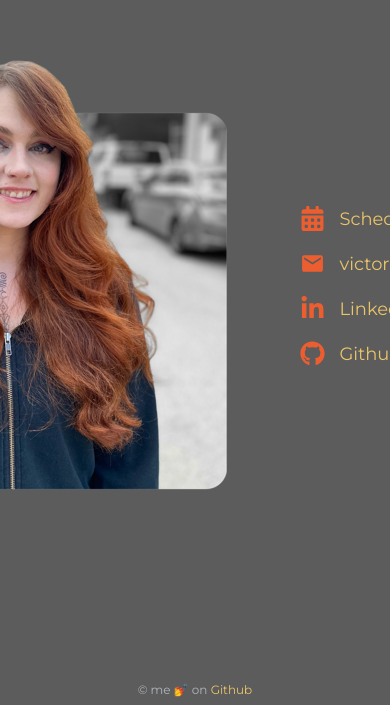
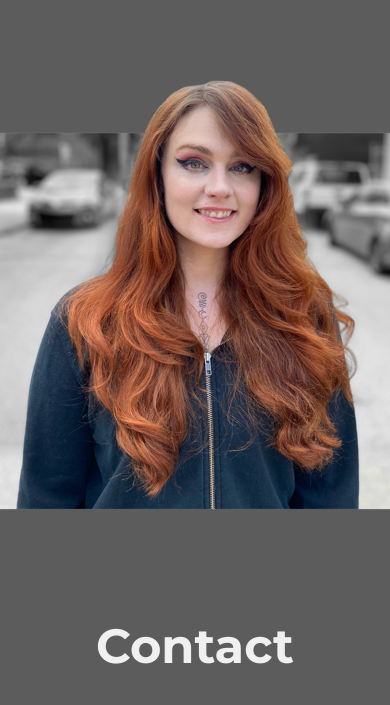
Before and after one commit to PapaJohnsGarlicSauce/PapaJohnsGarlicSauce.github.io, a React (Create React App) app: page /contact in a window 390 px wide. Shown: the part 139-844 px from the top of the page. Built offline with nearby package versions, Linux system fonts and the light colour scheme.

Commit message:
Start fixing mobile design

```diff
--- a/src/App.scss
+++ b/src/App.scss
@@ -8,6 +8,12 @@
   min-height: 100vh;
   color: $main-text-light;
   overflow-y: auto;
+
+  @media (max-width: 768px) {
+    width: 100%;
+    margin: 0 auto;
+    min-height: 1200px;
+  }
 }
 
 h1 {
@@ -64,6 +70,10 @@ a {
   padding-top: 100px;
   min-height: 400px;
 
+  @media(max-width: 768px){
+    padding-top: unset;
+  }
+
   .descriptive-text {
     line-height: 2;
   }
@@ -76,6 +86,14 @@ a {
   align-items: center;
   border-radius: 10px;
   justify-content: center;
+
+  @media(max-width: 768px) {
+    display: flex;
+    flex-wrap: wrap;
+    width: 80%;
+    gap: 20px;
+    padding: 0;
+  }
 }
 
 .main-personal-photo {
@@ -86,6 +104,14 @@ a {
   border-radius: 50%;
   padding: 30px;
   margin-top: 100px;
+
+  @media(max-width: 768px) {
+    margin-top: 0;
+    padding-top: 0;
+    width: 100%;
+    height: 400px;
+    min-height: 400px;
+  }
 }
 
 .about-content {
--- a/src/components/Contact.tsx
+++ b/src/components/Contact.tsx
@@ -26,7 +26,7 @@ const Contact = (): ReactElement => {
         <div className="schedule-link">
           <MdEmail />
           <a
-            href="https://calendly.com/victoriamichelelang"
+            href="mailto:victoriamichelelang@gmail.com"
             target="_blank"
             rel="noreferrer"
           >
```
